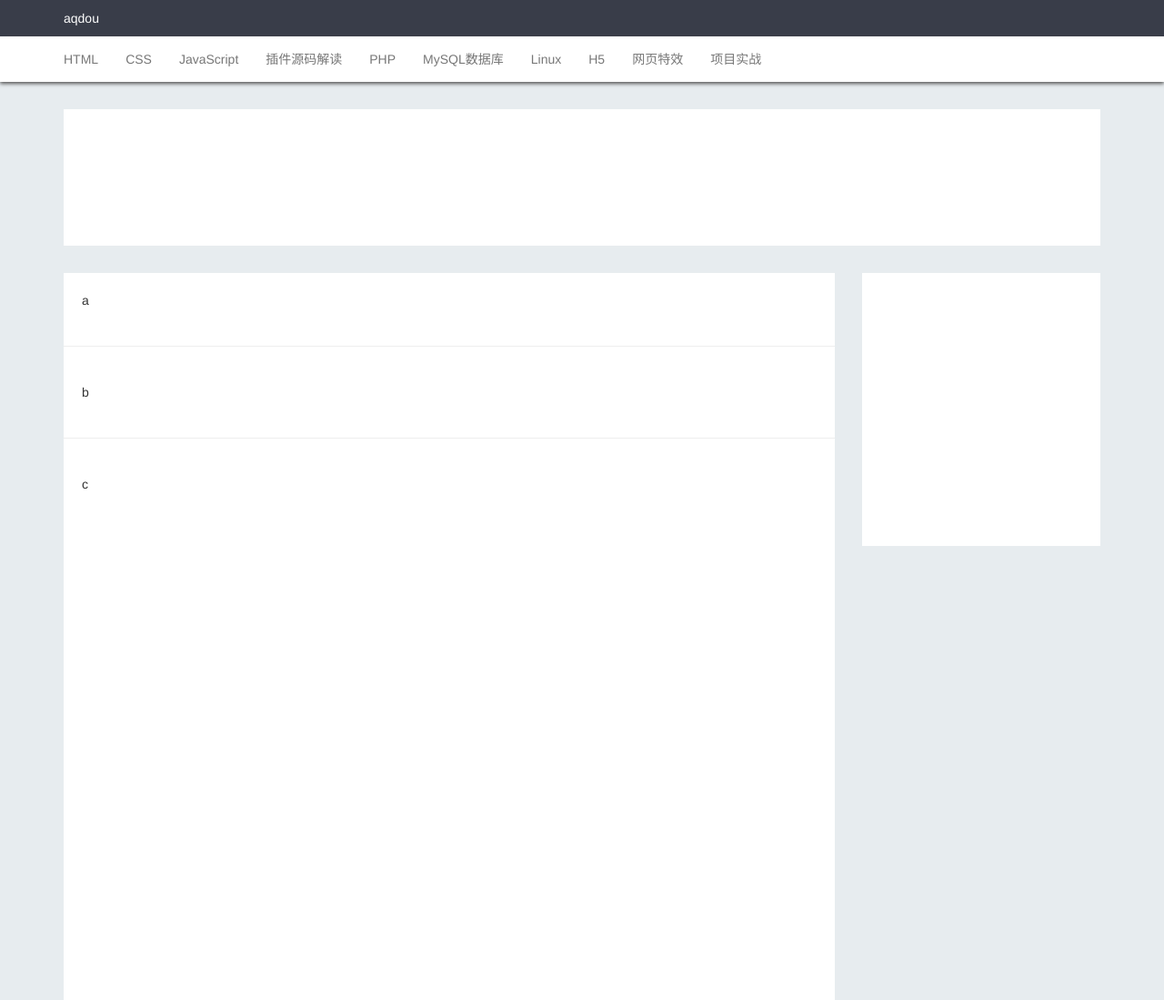
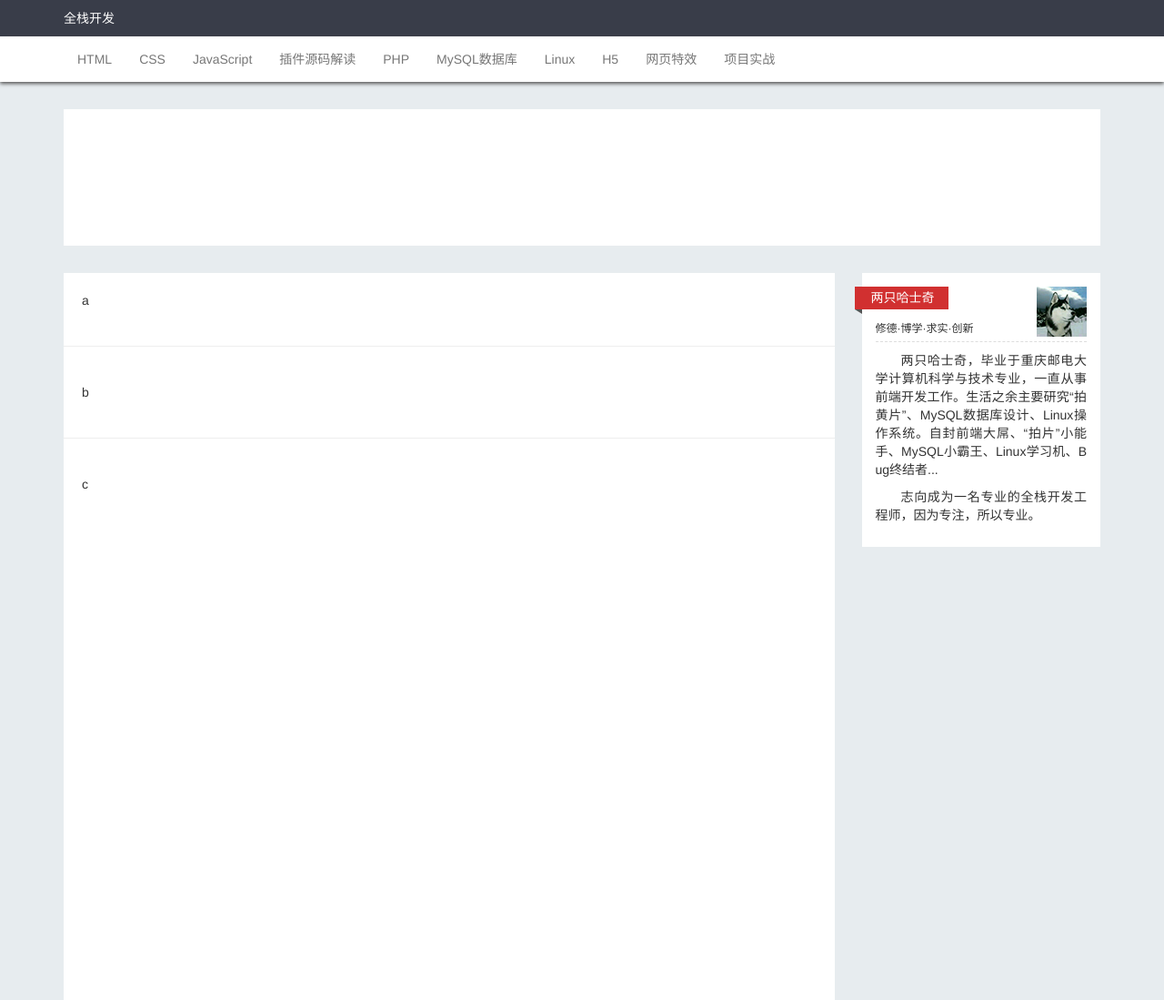
Before and after one commit to uglyAnts/html, a PHP site: page / in a window 1280 px wide. Shown: the top 1099 px of the page at 91% size. Run offline with PHP 8.4, Linux system fonts and the light colour scheme.

Commit message:
作者简介完成提交

```diff
--- a/index.php
+++ b/index.php
@@ -5,7 +5,7 @@
  * Date: 2017/8/12
  * Time: 20:11
  */
-$userName='admin';
+$userName='志向成为一名专业的全栈开发工程师，因为专注，所以专业。';
 
 ?>
 <!doctype html>
@@ -22,7 +22,7 @@ $userName='admin';
 <div class="sq-header">
     <div class="container">
         <div class="row">
-            <div class="col-xs-4">aqdou</div>
+            <div class="col-xs-4">全栈开发</div>
             <div class="col-xs-4"></div>
             <div class="col-xs-4"></div>
         </div>
@@ -32,7 +32,6 @@ $userName='admin';
 <div class="sq-nav bg-white">
     <div class="container">
         <div class="row">
-            <div class="row">
                 <nav class="navbar navbar-default bg-white">
                     <div class="navbar-header">
                         <button type="button" class="navbar-toggle collapsed" data-toggle="collapse" data-target="#sqNav" aria-expanded="false">
@@ -58,7 +57,6 @@ $userName='admin';
                     </div>
                 </nav>
             </div>
-        </div>
     </div>
 </div>
 
@@ -78,7 +76,17 @@ $userName='admin';
             </div>
             <div class="col-md-3">
                 <div class="sq-author bg-white">
-
+                    <div class="sq-author-name">
+                        两只哈士奇
+                    </div>
+                    <div class="sq-author-head">
+                        <div class="pull-left">
+                            修德·博学·求实·创新
+                        </div>
+                        <img class="pull-right" src="pages/home/img/head.png">
+                    </div>
+                    <p>两只哈士奇，毕业于重庆邮电大学计算机科学与技术专业，一直从事前端开发工作。生活之余主要研究“拍黄片”、MySQL数据库设计、Linux操作系统。自封前端大屌、“拍片”小能手、MySQL小霸王、Linux学习机、Bug终结者...</p>
+                    <p>志向成为一名专业的全栈开发工程师，因为专注，所以专业。</p>
                 </div>
             </div>
         </div>
--- a/pages/home/index.css
+++ b/pages/home/index.css
@@ -34,7 +34,41 @@ body{
     min-height: 800px;
 }
 .sq-author{
-    height: 300px;
+    position: relative;
+    padding: 15px;
+}
+.sq-author-name{
+    position: absolute;
+    top: 15px;
+    left: -8px;
+    background-color: #D13030;
+    height: 25px;
+    line-height: 25px;
+    padding: 0 15px 0 18px;
+    color: #fff;
+}
+.sq-author-name:before{
+    content: '';
+    position: absolute;
+    left: 0;
+    bottom: -5px;
+    border-left: 8px solid transparent;
+    border-top: 5px solid #555;
+}
+.sq-author-head{
+    height: 61px;
+    padding-bottom: 5px;
+    margin-bottom: 10px;
+    border-bottom: 1px dashed #ddd;
+}
+.sq-author-head>div{
+    font-size: 12px;
+    padding-top: 38px;
+}
+.sq-author>p{
+    word-break: break-all;
+    text-indent: 2em;
+    text-align: justify;
 }
 
 .sq-footer{
```
Also changed, not shown: pages/home/img/head.png (added).
